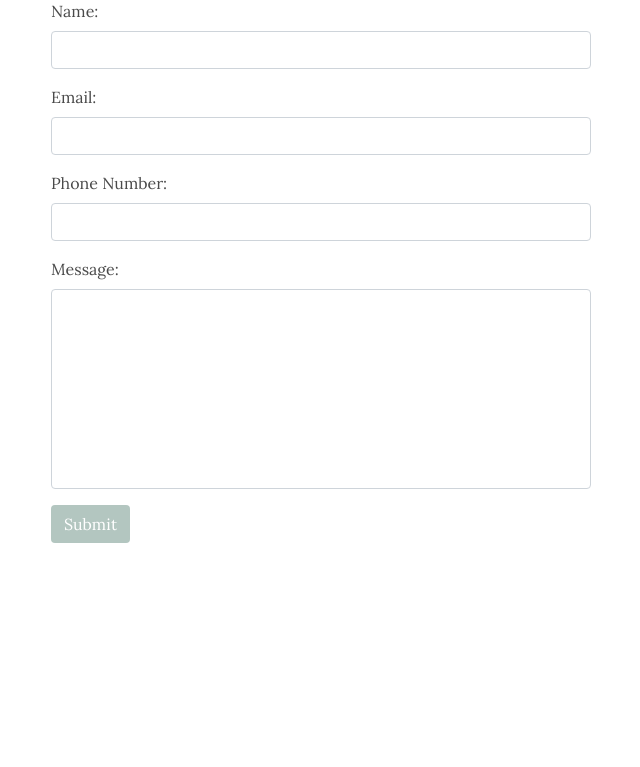
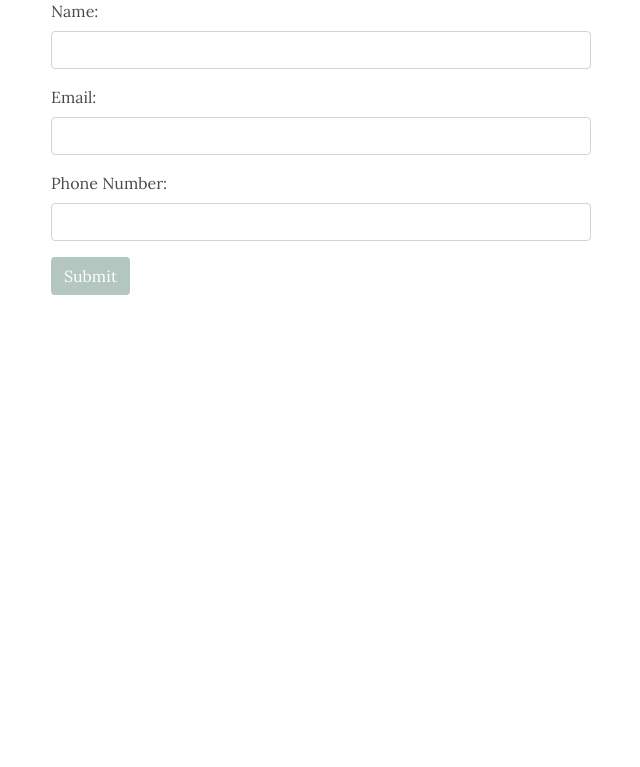
Before and after one commit to Sara-M-Green/EasternSierraHikeFly, a PHP site: page / in a window 1280 px wide. Shown: the part 3328-4095 px from the top of the page, without its empty margins (319-959 px from the left). After the commit the page ends 3623 px from the top, so only its background shows below. Run offline with PHP 8.4, Linux system fonts and the light colour scheme; some libraries are stand-ins or nearby versions.

Commit message:
removed commented out code

```diff
--- a/index.php
+++ b/index.php
@@ -128,50 +128,6 @@
 
     </div>
 
-    <!-- <a id="flight-info">
-        <section class="my-4">
-            <div class="py-4">
-                <h2 class="text-center">Fly With Us!</h2>
-                <div class="container-fluid">
-                    <div class="row">
-
-                        <div class="card flight" id="sherwins" style="width: 18rem;">
-                            <img class="card-img-top" src="images/img2.JPG" alt="Card image cap">
-                            <div class="card-body">
-                                <h5 class="card-title">Hike the Sherwins</h5>
-                                <p class="card-text flight-card">Some quick example text to build on the card title and make up the bulk of the card's content.</p>
-                                <a href="#contact" class="btn btn-primary">Book Now!</a>
-                            </div>
-                        </div>
-
-
-                        <div class="card flight" id="mcgee" style="width: 18rem;">
-                            <img class="card-img-top" src="images/img3.JPG" alt="Card image cap">
-                            <div class="card-body">
-                                <h5 class="card-title">McGee Mountain</h5>
-                                <p class="card-text flight-card">Some quick example text to build on the card title and make up the bulk of the card's content.</p>
-                                <a href="#contact" class="btn btn-primary">Book Now!</a>
-                            </div>
-                        </div>
-
-                        <div class="card flight" id="convict" style="width: 18rem;">
-                            <img class="card-img-top" src="images/img4.JPG" alt="Card image cap">
-                            <div class="card-body">
-                                <h5 class="card-title">Convict Canyon</h5>
-                                <p class="card-text flight-card">Some quick example text to build on the card title and make up the bulk of the card's content.</p>
-                                <a href="#contact" class="btn btn-primary">Book Now!</a>
-                            </div>
-                        </div>
-
-
-                    </div>
-                </div>
-            </div>
-        </section>
-    </a> -->
-
-
-
     <a id="contact">
         <section class="my-4">
             <div class="py-4">
@@ -193,10 +149,6 @@
                         <label>Phone Number:</label>
                         <input type="text" name="number" class="form-control">
                     </div>
-                    <div class="form-group">
-                        <label>Message:</label>
-                        <input type="text" name="message" class="form-control message-input">
-                    </div>
                     <button type="submit" class="btn contact-btn">Submit</button>
                 </form>
             </div>
```
